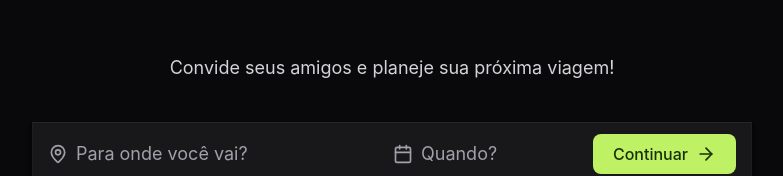
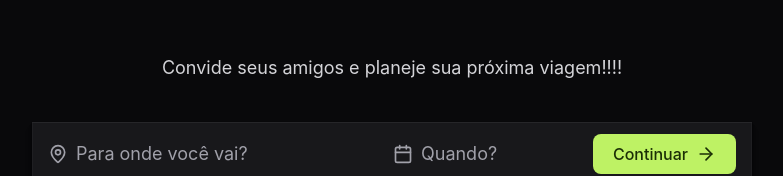
Before and after one commit to mrcomputer2018/viagemreact, a React (Vite) app: page / in a window 1280 px wide. Shown: the part 240-416 px from the top of the page, without its empty margins (248-1031 px from the left). Built offline with nearby package versions, Linux system fonts and the light colour scheme.

Commit message:
style: Update welcome message in app.tsx

```diff
--- a/src/app.tsx
+++ b/src/app.tsx
@@ -10,7 +10,7 @@ export function App() {
         <div className="w-full h-screen flex flex-col justify-center items-center">
             <div className="max-w-3xl w-full px-6 text-center rounded-xl space-y-10">
                 <p className="text-zinc-300 text-lg">
-                    Convide seus amigos e planeje sua próxima viagem!
+                    Convide seus amigos e planeje sua próxima viagem!!!!
                 </p>
 
                 <div className="h-16 px-4 bg-zinc-900 flex flex-row items-center justify-center shadow-shape gap-3">
```
